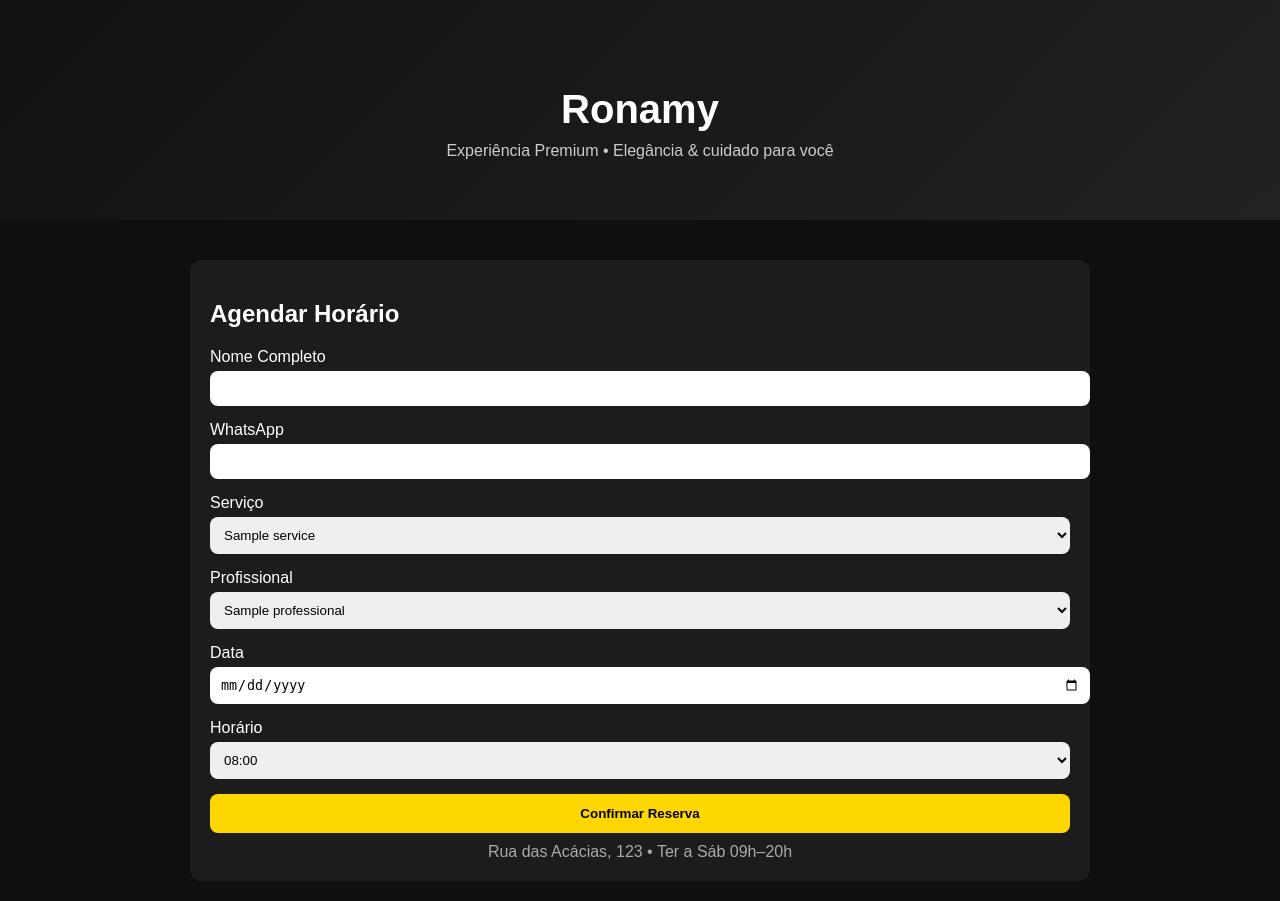
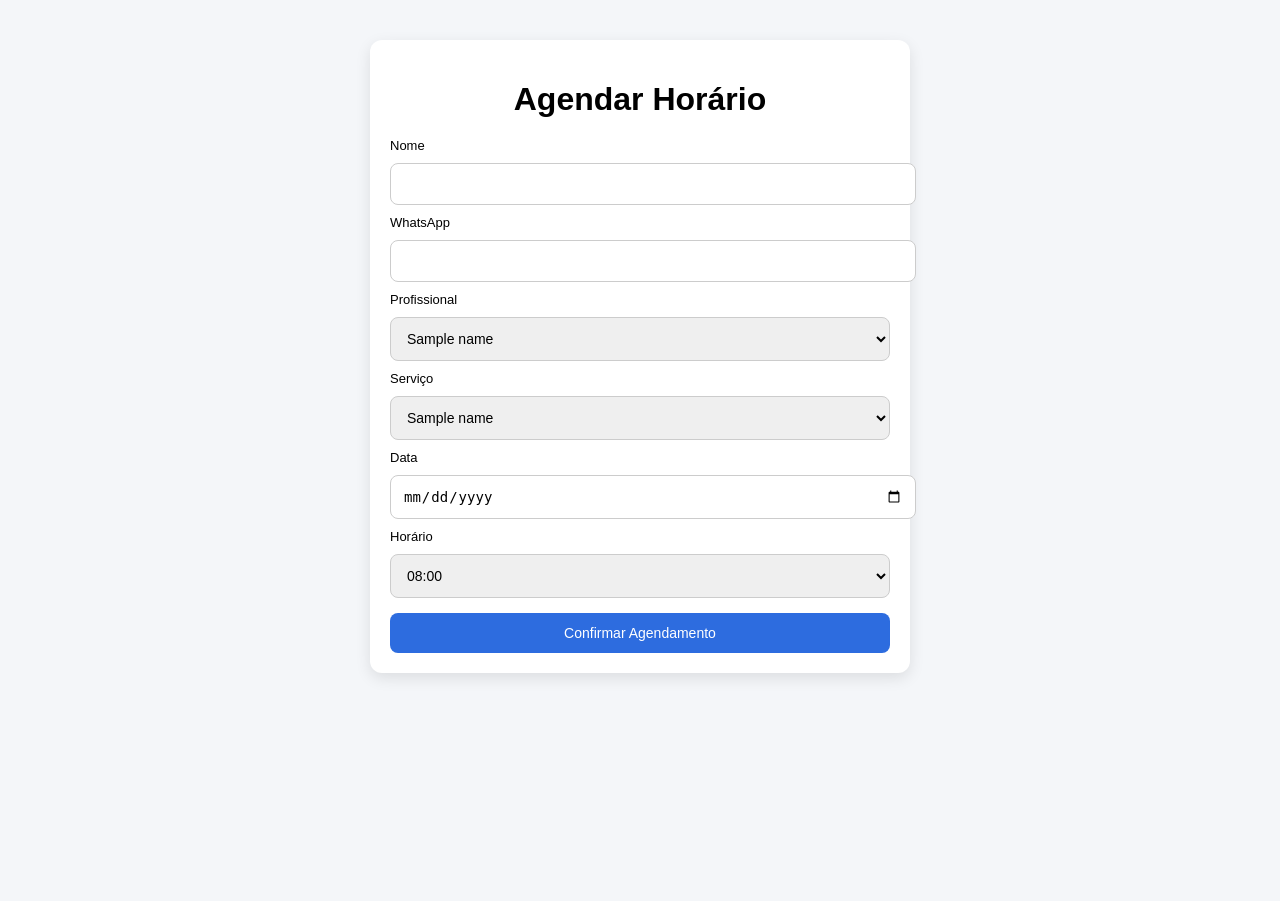
Before and after one commit to romaurocruz2-lang/Ronamy, a Flask app: page / in a window 1280 px wide. After the commit the page ends 678 px from the top, so only its background shows below. Run offline with Flask 3, Linux system fonts and the light colour scheme; a database or web service that is not in the repository returns one stand-in record (values such as "Sample title"); some libraries are stand-ins or nearby versions.

Commit message:
Update index.html

```diff
--- a/templates/index.html
+++ b/templates/index.html
@@ -1,110 +1,85 @@
 <!DOCTYPE html>
-<html lang="pt-BR">
+<html lang="pt-br">
 <head>
   <meta charset="UTF-8">
-  <title>Ronamy - Agendamento</title>
+  <title>Agendamento Profissional</title>
   <meta name="viewport" content="width=device-width, initial-scale=1.0">
 
   <style>
     body {
+      font-family: Arial, sans-serif;
+      background: #f4f6f9;
       margin: 0;
-      font-family: Arial;
-      background: #0f0f0f;
-      color: white;
-    }
-
-    .hero {
-      padding: 60px 20px;
-      text-align: center;
-      background: linear-gradient(135deg, #111, #222);
-    }
-
-    .hero h1 {
-      font-size: 40px;
-      margin-bottom: 10px;
-    }
-
-    .hero p {
-      color: #ccc;
-      max-width: 600px;
-      margin: auto;
+      padding: 0;
     }
 
     .container {
-      max-width: 900px;
-      margin: auto;
+      max-width: 500px;
+      margin: 40px auto;
+      background: white;
       padding: 20px;
+      border-radius: 12px;
+      box-shadow: 0 5px 15px rgba(0,0,0,0.1);
     }
 
-    .card {
-      background: #1c1c1c;
-      padding: 20px;
-      border-radius: 12px;
-      margin-top: 20px;
+    h1 {
+      text-align: center;
+      margin-bottom: 20px;
     }
 
-    input, select {
+    input, select, button {
       width: 100%;
-      padding: 10px;
-      margin-top: 5px;
-      margin-bottom: 15px;
+      padding: 12px;
+      margin-top: 10px;
       border-radius: 8px;
-      border: none;
+      border: 1px solid #ccc;
+      font-size: 14px;
     }
 
     button {
-      background: gold;
+      background: #2d6cdf;
+      color: white;
       border: none;
-      padding: 12px;
-      width: 100%;
-      border-radius: 8px;
-      font-weight: bold;
       cursor: pointer;
+      margin-top: 15px;
     }
 
     button:hover {
-      background: #d4af37;
+      background: #1b4fb3;
     }
 
-    .info {
-      text-align: center;
+    label {
+      font-size: 13px;
       margin-top: 10px;
-      color: #aaa;
+      display: block;
     }
   </style>
 </head>
 
 <body>
 
-<div class="hero">
-  <h1>Ronamy</h1>
-  <p>Experiência Premium • Elegância & cuidado para você</p>
-</div>
-
 <div class="container">
-
-  <div class="card">
-    <h2>Agendar Horário</h2>
+  <h1>Agendar Horário</h1>
 
   <form method="POST">
 
-      <label>Nome Completo</label>
+    <label>Nome</label>
     <input type="text" name="nome" required>
 
     <label>WhatsApp</label>
     <input type="text" name="whatsapp" required>
 
-      <label>Serviço</label>
-      <select name="servico">
-        {% for s in services %}
-        <option value="{{ s }}">{{ s }}</option>
+    <label>Profissional</label>
+    <select name="profissional" required>
+      {% for p in professionals %}
+        <option value="{{ p[0] }}">{{ p[0] }}</option>
       {% endfor %}
     </select>
 
-      <label>Profissional</label>
-      <select name="profissional">
-        {% for p in professionals %}
-        <option value="{{ p }}">{{ p }}</option>
+    <label>Serviço</label>
+    <select name="servico" required>
+      {% for s in services %}
+        <option value="{{ s[0] }}">{{ s[0] }}</option>
       {% endfor %}
     </select>
 
@@ -112,20 +87,15 @@
     <input type="date" name="data" required>
 
     <label>Horário</label>
-      <select name="hora">
+    <select name="hora" required>
       {% for h in horarios %}
         <option value="{{ h }}">{{ h }}</option>
       {% endfor %}
     </select>
 
-      <button type="submit">Confirmar Reserva</button>
+    <button type="submit">Confirmar Agendamento</button>
+
   </form>
-
-    <div class="info">
-      Rua das Acácias, 123 • Ter a Sáb 09h–20h
-    </div>
-
-  </div>
 </div>
 
 </body>
```
Lines whose indentation alone changed are shown as unchanged.
